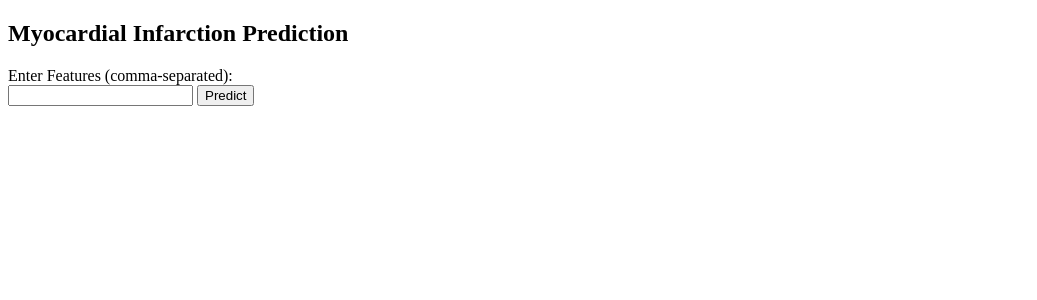
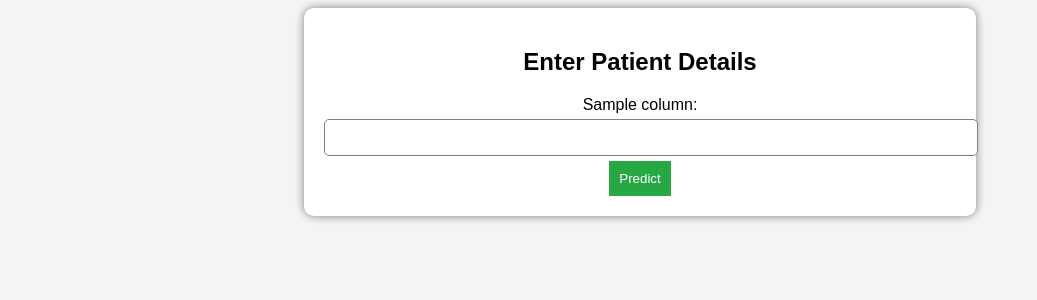
Before and after one commit to deepikareddy-22/Myocardial-infraction, a Flask app: template templates/home.html in a window 1280 px wide. Shown: the top 300 px of the page, without its empty margins (0-1037 px from the left). Run offline with Flask 3, Linux system fonts and the light colour scheme; the template is opened without the code that fills it: most values are stand-ins (such as "Sample title", 1, 10 or a date in 2020); parts of the project's set-up code (start-up, migrations or seed data) failed here and were passed over.

Commit message:
Update home.html

```diff
--- a/templates/home.html
+++ b/templates/home.html
@@ -4,13 +4,24 @@
     <meta charset="UTF-8">
     <meta name="viewport" content="width=device-width, initial-scale=1.0">
     <title>Myocardial Infarction Prediction</title>
+    <style>
+        body { font-family: Arial, sans-serif; background-color: #f4f4f4; text-align: center; }
+        .container { width: 50%; margin: auto; background: white; padding: 20px; border-radius: 10px; box-shadow: 0px 0px 10px gray; }
+        input { width: 100%; padding: 10px; margin: 5px 0; border-radius: 5px; border: 1px solid gray; }
+        button { background: #28a745; color: white; padding: 10px; border: none; cursor: pointer; }
+        button:hover { background: #218838; }
+    </style>
 </head>
 <body>
-    <h2>Myocardial Infarction Prediction</h2>
-    <form action="/predict" method="post">
-        <label>Enter Features (comma-separated):</label><br>
-        <input type="text" name="features" required>
-        <button type="submit">Predict</button>
-    </form>
+    <div class="container">
+        <h2>Enter Patient Details</h2>
+        <form action="/predict" method="post">
+            {% for column in columns %}
+                <label>{{ column }}:</label>
+                <input type="text" name="{{ column }}" required>
+            {% endfor %}
+            <button type="submit">Predict</button>
+        </form>
+    </div>
 </body>
 </html>
```
